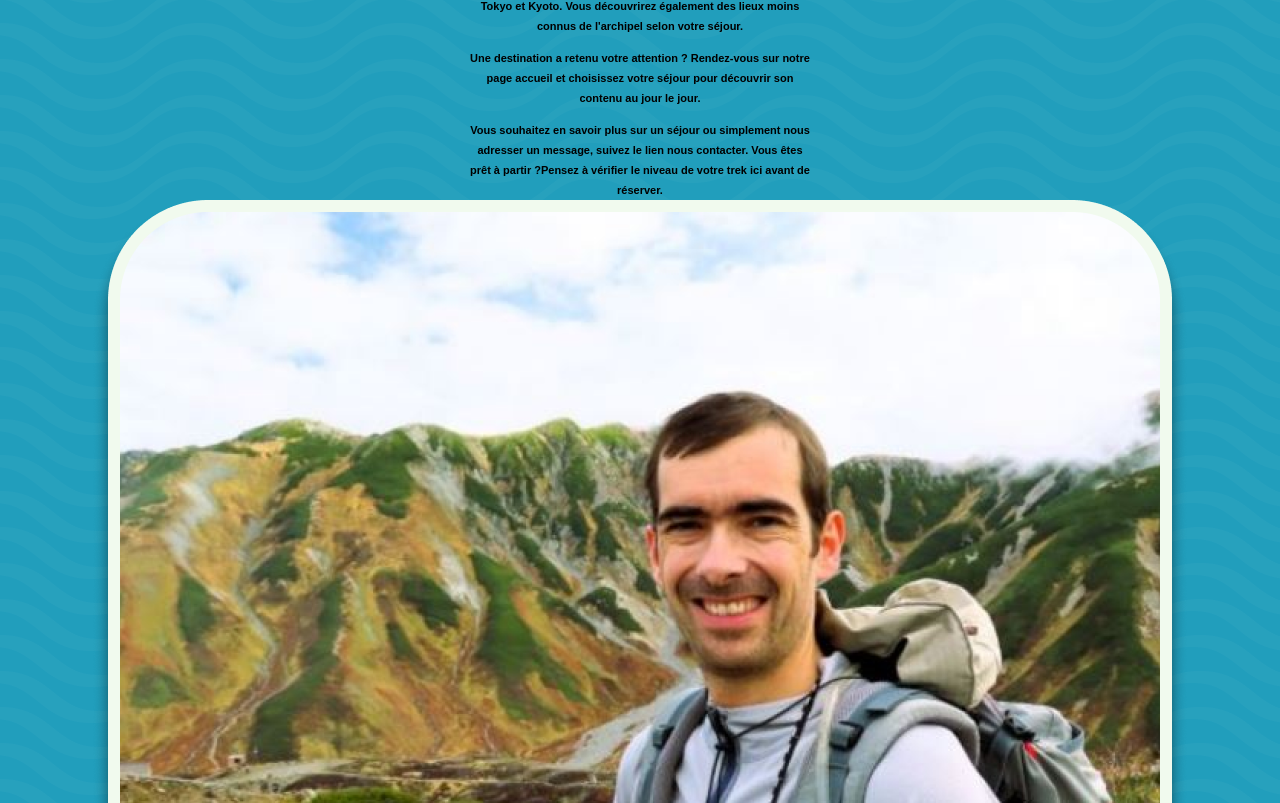
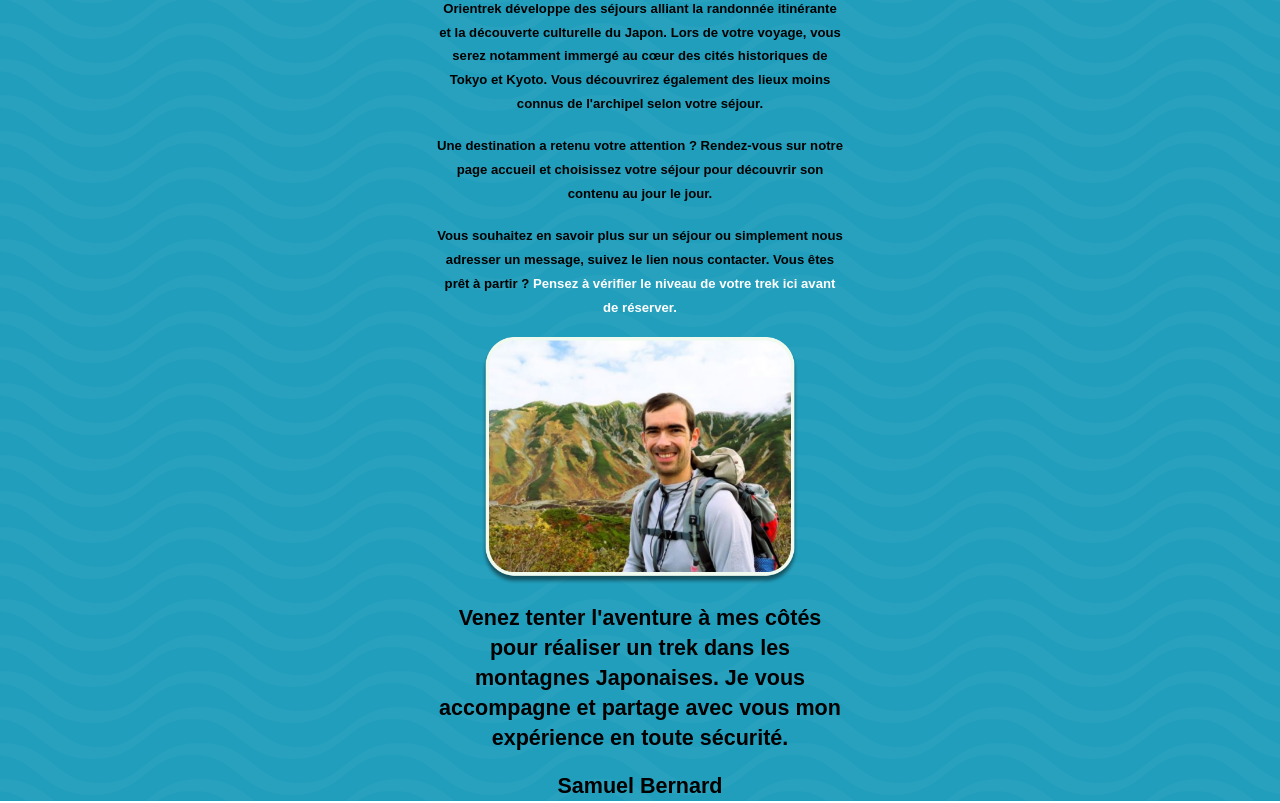
Before and after one commit to Baradel-Clement/Orientrek, a Next.js app: page /nous-connaitre in a window 1280 px wide. Shown: the part 337-1140 px from the top of the page. Built offline with nearby package versions, Linux system fonts and the light colour scheme; a web font is replaced by a local one.

Commit message:
links hovering homepage

```diff
--- a/pages/nous-connaitre.tsx
+++ b/pages/nous-connaitre.tsx
@@ -35,18 +35,18 @@ const Nous: NextPageWithLayout<Props> = () => {
           <p>
             Vous souhaitez en savoir plus sur un séjour ou simplement nous
             adresser un message, suivez le lien nous contacter. Vous êtes prêt à
-            partir ?
+            partir ?{" "}
             <Link href={"/difficultes"}>
               Pensez à vérifier le niveau de votre trek ici avant de réserver.
             </Link>
           </p>
           <Image src={samuelImg} alt="image sejour" />
-          <p>
-            «Venez tenter l'aventure à mes côtés pour réaliser un trek dans les
+          <p className="quote">
+            Venez tenter l'aventure à mes côtés pour réaliser un trek dans les
             montagnes Japonaises. Je vous accompagne et partage avec vous mon
-            expérience en toute sécurité. »
+            expérience en toute sécurité.
           </p>
-          <p>Samuel Bernard</p>
+          <p className="quote">Samuel Bernard</p>
         </div>
       </section>
     </Layout>
--- a/styles/3-layout/_nous.scss
+++ b/styles/3-layout/_nous.scss
@@ -1,5 +1,6 @@
 .PageNous {
   width: 100vw;
+  min-height: 100vh;
   background-image: url("../../public/assets/waves-dark_blue.png");
   position: absolute;
   top: 0px;
@@ -33,7 +34,62 @@
     }
 
     & > p {
-      margin-top: 12px;
+      margin-top: 15px;
+
+      &.quote {
+        font-size: 18px;
+        line-height: 25px;
+      }
+
+      &> a {
+        color: white;
+        &:hover {
+          text-decoration: underline;
+        }
+      }
+    }
+
+    & > img {
+      width: 266px;
+      height: auto;
+      margin-top: 15px;
     }
   }
 }
+
+@media screen and (min-width: 414px) {
+  .PageNous {
+    padding-top: 107.44186047px;
+
+    & > .PageNous-container {
+      width: 406.80272109px;
+
+      & > h1 {
+        width: 278.72340426px;
+        height: 46.80851064px;
+        font-size: 23.88888889px;
+      }
+
+      & > p,
+      & > a {
+        font-size: 13.1503268px;
+        line-height: 23.92857143px;
+      }
+
+      & > p {
+        margin-top: 17.90780142px;
+
+        &.quote {
+          font-size: 21.52777778px;
+          line-height: 30px;
+        }
+      }
+
+      & > img {
+        width: 318.86363636px;
+        margin-top: 17.90780142px;
+      }
+    }
+  }
+
+}
--- a/utils/sejours.ts
+++ b/utils/sejours.ts
@@ -7,94 +7,111 @@ const sejours2025 = [
     nbBootsActive: [1, 2, 3],
     nbBootsInactive: [4, 5],
     region: "Alpes",
-    destination: ["Miyajima", "Tokyo" , "Kyoto", "Alpes japonaises"],
+    destination: ["Matsumoto", "Tokyo", "Alpes Nord"],
     price: 4950,
     groupe: "6 à 8 personnes",
     days: [
       {
         number: 1,
         range: "J1/J2",
-        description: "Vol direct entre Paris et Tokyo. Accueil à l'aéroport par votre guide tokyoïte, qui vous accompagne à votre hôtel.",
+        description:
+          "Vol direct entre Paris et Tokyo. Accueil à l'aéroport par votre guide tokyoïte, qui vous accompagne à votre hôtel.",
       },
       {
         number: 2,
         range: "J2/J4",
-        description: "Vous retrouvez votre guide local qui vous familiarise avec les transports. Vous découvrez avec lui les premiers lieux emblématiques de la mégapole. Vous passez votre troisième journée en liberté dans la capitale et poursuivez vos activités.",
+        description:
+          "Vous retrouvez votre guide local qui vous familiarise avec les transports. Vous découvrez avec lui les premiers lieux emblématiques de la mégapole. Vous passez votre troisième journée en liberté dans la capitale et poursuivez vos activités.",
       },
       {
         number: 3,
         range: "J5",
-        description: "Vous prenez le train pour Matsumoto, où votre guide de trek français vous attend à la sortie de la gare. Vous visitez ensemble le château de Matsumoto et rejoignez Nakabusa onsen, lieu de départ du trek.",
+        description:
+          "Vous prenez le train pour Matsumoto, où votre guide de trek français vous attend à la sortie de la gare. Vous visitez ensemble le château de Matsumoto et rejoignez Nakabusa onsen, lieu de départ du trek.",
       },
       {
         number: 4,
         range: "J6/J10",
-        description: "Au sein du parc national de Chubu-Sangaku, votre guide vous accompagne dans une traversée méridionale des Alpes japonaises du nord. Vous découvrez avec lui les sublimes paysages préservés avec sa faune et sa flore locales. Vous expérimentez les nuits dans les refuges situés entre 2600 et 2900 mètres d'altitude.",
+        description:
+          "Au sein du parc national de Chubu-Sangaku, votre guide vous accompagne dans une traversée méridionale des Alpes japonaises du nord. Vous découvrez avec lui les sublimes paysages préservés avec sa faune et sa flore locales. Vous expérimentez les nuits dans les refuges situés entre 2600 et 2900 mètres d'altitude.",
       },
       {
         number: 5,
         range: "J6",
-        description: "Votre trek débute par une montée régulière en forêt jusqu'au refuge Enzanso. Premiers panoramas sur les chaînes alpines et premier sommet avec le Mont Tsubakurodake à 2763 m d’altitude et ses roches granitiques aux formes évocatoires.",
+        description:
+          "Votre trek débute par une montée régulière en forêt jusqu'au refuge Enzanso. Premiers panoramas sur les chaînes alpines et premier sommet avec le Mont Tsubakurodake à 2763 m d’altitude et ses roches granitiques aux formes évocatoires.",
       },
       {
         number: 6,
         range: "J7",
-        description: "Poursuite du trek par une magnifique ligne de crête avec vue sur le sommet de Yarigatake (objectif du surlendemain - jour 9).",
+        description:
+          "Poursuite du trek par une magnifique ligne de crête avec vue sur le sommet de Yarigatake (objectif du surlendemain - jour 9).",
       },
       {
         number: 7,
         range: "J8",
-        description: "Cette étape s'annonce comme la plus longue du trek. Nous traversons des forêts d'altitude et pourrons observer, selon les conditions, des macaques japonais et des lagopèdes alpins présents dans cette zone à l'état sauvage.",
+        description:
+          "Cette étape s'annonce comme la plus longue du trek. Nous traversons des forêts d'altitude et pourrons observer, selon les conditions, des macaques japonais et des lagopèdes alpins présents dans cette zone à l'état sauvage.",
       },
       {
         number: 8,
         range: "J9",
-        description: "Nous rejoignons le refuge Yarigatake et selon les conditions, envisageons un aller-retour au point culminant du trek, à 3180 mètres d'altitude : le Mont Yarigatake, cinquième plus haut sommet de l'archipel. Nous poursuivons ensuite vers le refuge Sugoroku.",
+        description:
+          "Nous rejoignons le refuge Yarigatake et selon les conditions, envisageons un aller-retour au point culminant du trek, à 3180 mètres d'altitude : le Mont Yarigatake, cinquième plus haut sommet de l'archipel. Nous poursuivons ensuite vers le refuge Sugoroku.",
       },
       {
         number: 9,
         range: "J10",
-        description: "Nous rejoignons la vallée après 5 jours à évoluer à plus de 2500 mètres d'altitude. Nous évoluons parmi les lacs et rivières dans une végétation alpine. Le retour à la civilisation se fait en douceur et nous profitons des thermes japonaises, dites « onsen » au sein d'une belle auberge de montagne.",
+        description:
+          "Nous rejoignons la vallée après 5 jours à évoluer à plus de 2500 mètres d'altitude. Nous évoluons parmi les lacs et rivières dans une végétation alpine. Le retour à la civilisation se fait en douceur et nous profitons des thermes japonaises, dites « onsen » au sein d'une belle auberge de montagne.",
       },
       {
         number: 10,
         range: "J11",
-        description: "Transfert au village d'altitude de Kamikochi, et découverte de la « capitale » des Alpes japonaises. Voyage en car à Kyoto suivie de installation à votre hôtel.",
+        description:
+          "Transfert au village d'altitude de Kamikochi, et découverte de la « capitale » des Alpes japonaises. Voyage en car à Kyoto suivie de installation à votre hôtel.",
       },
       {
         number: 11,
         range: "J12/J14",
-        description: "Vous disposez de 3 jours pour découvrir en toute liberté la ville aux mille temples et savourer notamment la gastronomie de la région du Kansai aux saveurs raffinées.",
+        description:
+          "Vous disposez de 3 jours pour découvrir en toute liberté la ville aux mille temples et savourer notamment la gastronomie de la région du Kansai aux saveurs raffinées.",
       },
       {
         number: 12,
         range: "J15",
-        description: "Vous voyagez en « shinkansen », le train rapide japonais, entre Kyoto et Hiroshima. A destination, vous prenez le ferry pour la magnifique île de Miyajima avec sa nature préservée et son immense torii  flottant sur les eaux. Vous découvrez l'île à votre rythme.",
+        description:
+          "Vous voyagez en « shinkansen », le train rapide japonais, entre Kyoto et Hiroshima. A destination, vous prenez le ferry pour la magnifique île de Miyajima avec sa nature préservée et son immense torii  flottant sur les eaux. Vous découvrez l'île à votre rythme.",
       },
       {
         number: 13,
         range: "J16",
-        description: "Après vos dernières flâneries sur l'île de Miyajima, vous rejoignez Hiroshima en ferry. La visite du mémorial de la Paix et du musée de la bombe atomique est une expérience qui vous marquera pour longtemps.",
+        description:
+          "Après vos dernières flâneries sur l'île de Miyajima, vous rejoignez Hiroshima en ferry. La visite du mémorial de la Paix et du musée de la bombe atomique est une expérience qui vous marquera pour longtemps.",
       },
       {
         number: 14,
         range: "J17",
-        description: "Vous rejoignez Kyoto en shinkansen avec la visite possible du splendide château dit du « héron blanc » à Himeji, ville étape entre Hiroshima et Kyoto.",
+        description:
+          "Vous rejoignez Kyoto en shinkansen avec la visite possible du splendide château dit du « héron blanc » à Himeji, ville étape entre Hiroshima et Kyoto.",
       },
       {
         number: 15,
         range: "J18",
-        description: "Vous profitez de vos dernières activités à Kyoto avant de rejoindre la capitale en shinkansen.",
+        description:
+          "Vous profitez de vos dernières activités à Kyoto avant de rejoindre la capitale en shinkansen.",
       },
       {
         number: 16,
         range: "J19",
-        description: "Vous appréciez votre dernière journée sur le sol japonais pour faire le plein de souvenirs !",
+        description:
+          "Vous appréciez votre dernière journée sur le sol japonais pour faire le plein de souvenirs !",
       },
       {
         number: 17,
         range: "J20",
-        description: "C'est l'heure du retour... Vous rejoignez l'aéroport et prenez votre vol pour Paris.",
+        description:
+          "C'est l'heure du retour... Vous rejoignez l'aéroport et prenez votre vol pour Paris.",
       },
     ],
   },
@@ -106,7 +123,7 @@ const sejours2025 = [
     nbBootsActive: [1, 2, 3, 4],
     nbBootsInactive: [5],
     region: "Alpes",
-    destination: ["Alpes japonaises", "Tokyo" , "Kyoto"],
+    destination: ["Alpes Nord", "Tokyo"],
     price: 5000,
     groupe: "6 à 8 personnes",
     days: [
@@ -130,7 +147,7 @@ const sejours2025 = [
     nbBootsActive: [1, 2, 3, 4],
     nbBootsInactive: [5],
     region: "Hoka",
-    destination: ["Tokyo", "Kyoto", "Hokkaïdo"],
+    destination: ["Tokyo", "Hokkaïdo"],
     price: 5000,
     groupe: "6 à 8 personnes",
     days: [
@@ -154,7 +171,7 @@ const sejours2025 = [
     nbBootsActive: [1, 2, 3],
     nbBootsInactive: [4, 5],
     region: "Alpes",
-    destination: ["Tokyo", "Kyoto", "Alpes japonaises"],
+    destination: ["Tokyo", "Alpes Sud"],
     price: 5000,
     groupe: "6 à 8 personnes",
     days: [
@@ -178,7 +195,7 @@ const sejours2025 = [
     nbBootsActive: [1, 2, 3],
     nbBootsInactive: [4, 5],
     region: "Alpes",
-    destination: ["Tokyo" , "Kyoto", "Alpes japonaises"],
+    destination: ["Matsumoto", "Tokyo", "Alpes Nord"],
     price: 5000,
     groupe: "6 à 8 personnes",
     days: [
```
Also changed, not shown: pages/index.tsx (+31 -32 lines).
